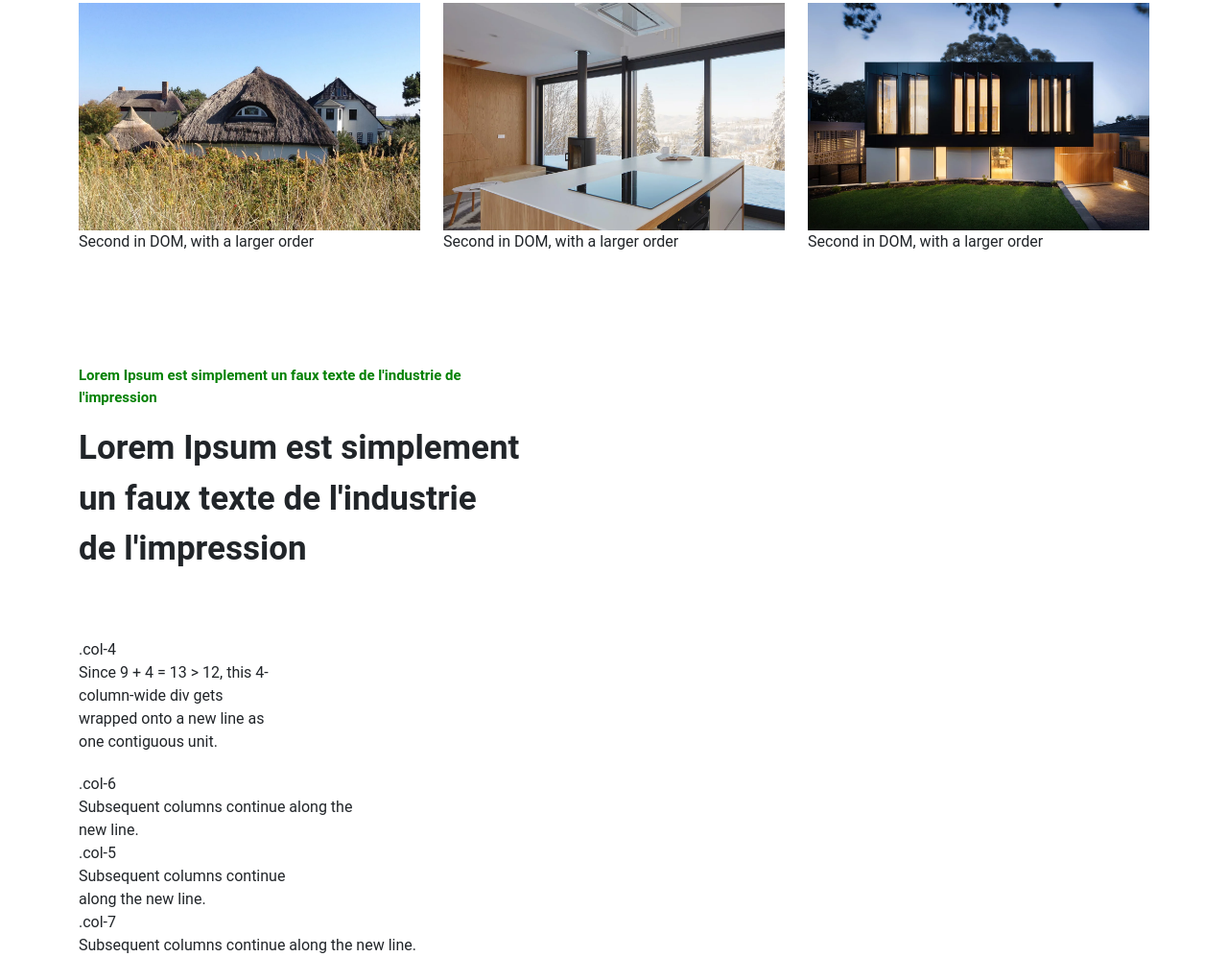
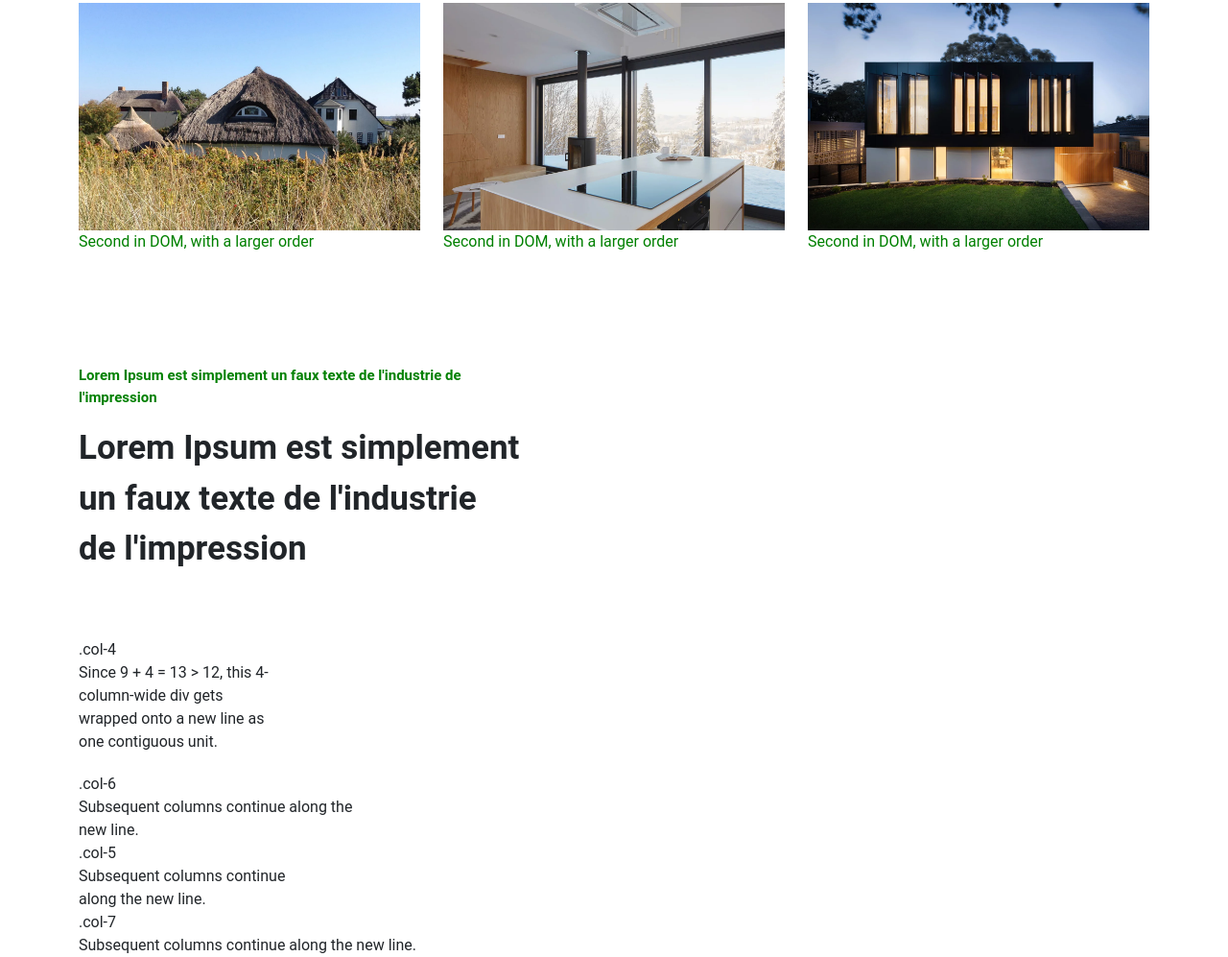
Before and after one commit to exender/ergonomie-web, a plain HTML site: page index.html in a window 1280 px wide. Shown: the part 733-1730 px from the top of the page at 96% size. Drawn offline with nearby package versions, Linux system fonts and the light colour scheme.

Commit message:
amelioration css

```diff
--- a/style.css
+++ b/style.css
@@ -47,11 +47,12 @@ body {
 .row1 .col-4{
 padding-bottom: 20px;
 }
-.row1 .col-5{
-
-}
 
 .img-fluid{
   max-width: 100%;
   height: auto;
 }
+
+.row p{
+  color: green;
+}
```
